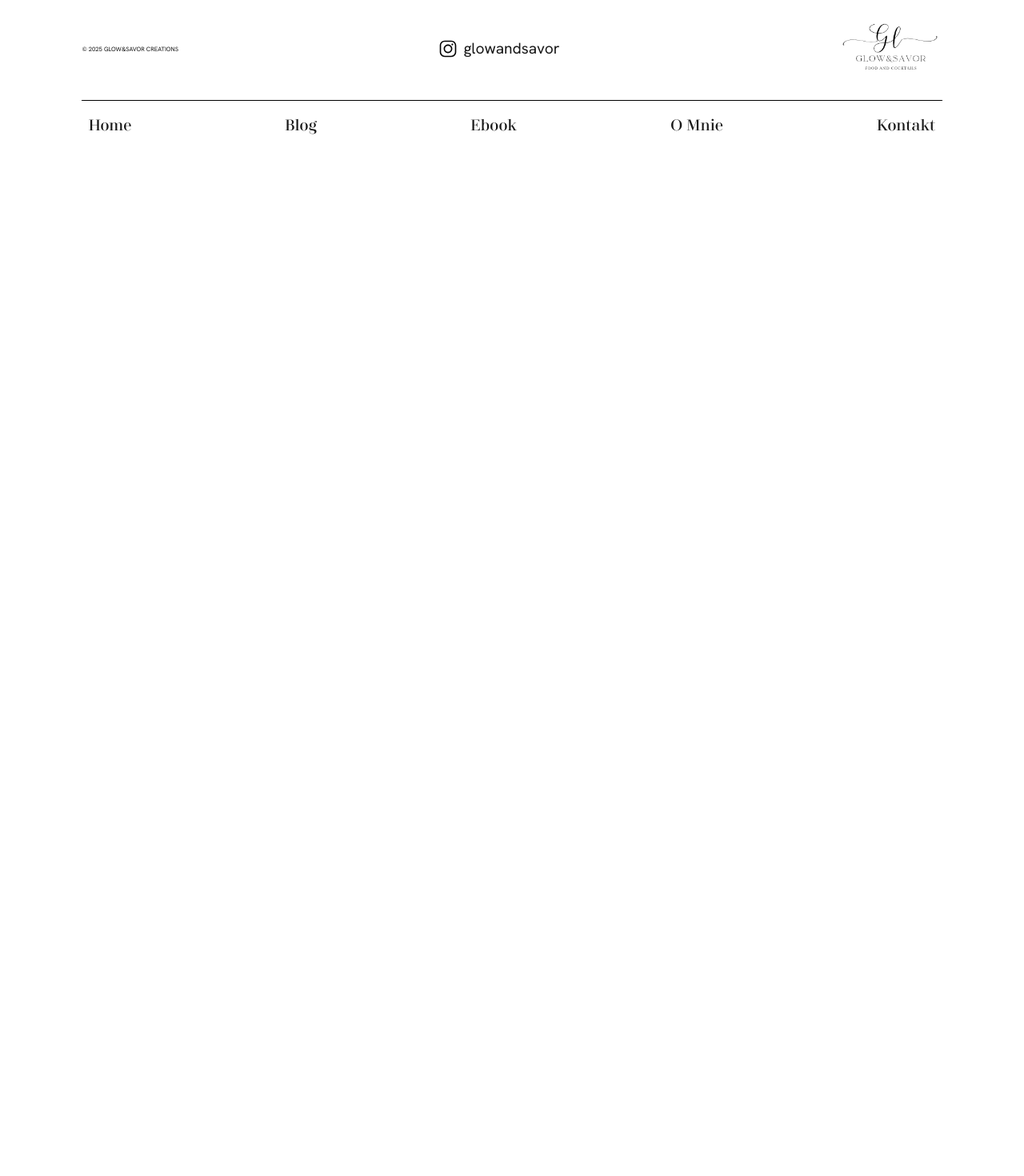
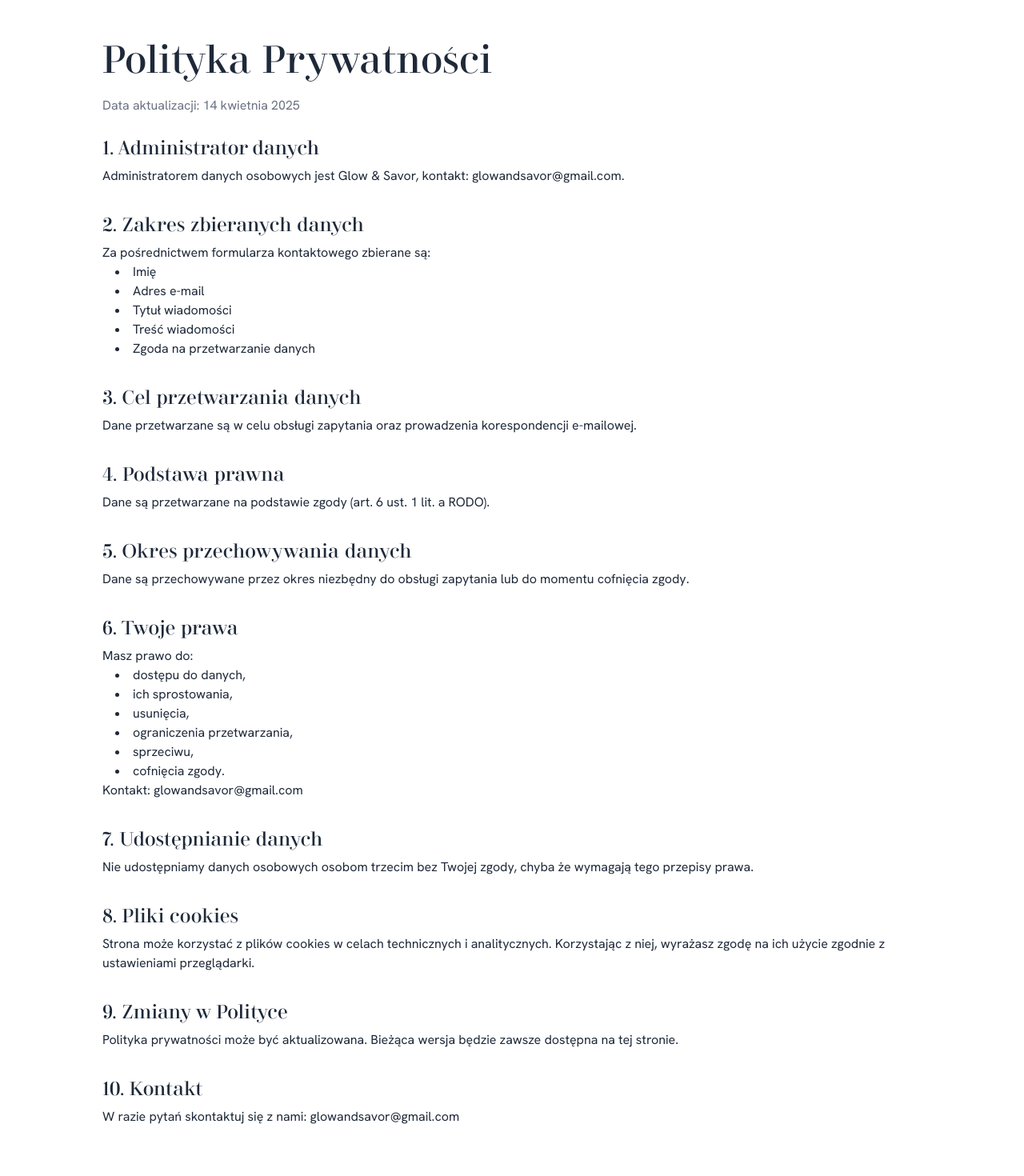
Before and after one commit to sadkooski/glowandsavor, a React (Vite) app in the folder frontend/: page /glowandsavor/privacy-policy in a window 1280 px wide. Shown: the part 240-1710 px from the top of the page at 80% size. Before the commit the page ends 800 px from the top, so only its background shows below. Built offline with nearby package versions, Linux system fonts and the light colour scheme.

Commit message:
policy privacy added and mail validation

```diff
--- a/frontend/_config.yml
+++ b/frontend/_config.yml
@@ -3,3 +3,6 @@ description: Strona stworzona w Jekyll
 baseurl: ""  # Jeśli strona jest główną stroną repozytorium
 url: "https://sadkooski.github.io"  # Twój GitHub Pages URL
 theme: jekyll-theme-slate  # Przykładowy motyw Jekyll
+exclude:
+  - node_modules
+  - "README.md"
--- a/frontend/package.json
+++ b/frontend/package.json
@@ -21,6 +21,7 @@
     "react-dom": "^19.0.0",
     "react-redux": "^9.2.0",
     "react-router-dom": "^7.2.0",
+    "react-toastify": "^11.0.5",
     "tailwindcss": "^4.0.10"
   },
   "devDependencies": {
--- a/frontend/src/App.jsx
+++ b/frontend/src/App.jsx
@@ -8,6 +8,10 @@ import {
   Routes,
   useLocation
 } from "react-router-dom";
+
+import { ToastContainer } from "react-toastify";
+import "react-toastify/dist/ReactToastify.css";
+import PrivacyPolicy from "./pages/PrivacyPolicy";
 
 import Footer from "./components/Footer.jsx";
 import Header from "./components/Header.jsx";
@@ -38,9 +42,21 @@ function App() {
         <Route path="/about" element={<About />} />
         <Route path="/contact" element={<Contact />} />
         <Route path="/ebook" element={<Ebook />} />
+        <Route path="/privacy-policy" element={<PrivacyPolicy />} />
       </Routes>
       <Footer />
-    </Router>
+      <ToastContainer
+  position="top-right"
+  autoClose={5000}
+  hideProgressBar={false}
+  newestOnTop={false}
+  closeOnClick
+  rtl={false}
+  pauseOnFocusLoss
+  draggable
+  pauseOnHover
+  theme="light"
+/>    </Router>
   );
 }
 
--- a/frontend/src/components/ContactForm.jsx
+++ b/frontend/src/components/ContactForm.jsx
@@ -1,4 +1,5 @@
 import React, { useState } from "react";
+import { toast } from "react-toastify";
 
 const ContactForm = () => {
   // Stan do przechowywania danych formularza
@@ -7,6 +8,7 @@ const ContactForm = () => {
     email: "",
     title: "",
     message: "",
+    privacy: false, // dodane pole zgody
   });
 
   // Stan do przechowywania błędów
@@ -15,6 +17,7 @@ const ContactForm = () => {
     email: "",
     title: "",
     message: "",
+    privacy: "", // dodane pole zgody
   });
 
   // Funkcja obsługująca zmianę wartości w formularzu
@@ -23,6 +26,19 @@ const ContactForm = () => {
     setFormData({
       ...formData,
       [name]: value,
+    });
+  };
+
+  // Funkcja obsługująca zmianę stanu checkboxa zgody
+  const handleCheckboxChange = (e) => {
+    const { name, checked } = e.target;
+    setFormData({
+      ...formData,
+      [name]: checked,
+    });
+    setErrors({
+      ...errors,
+      [name]: "",
     });
   };
 
@@ -65,6 +81,12 @@ const ContactForm = () => {
       valid = false;
     }
 
+    // Walidacja zgody na przetwarzanie danych
+    if (!formData.privacy) {
+      formErrors.privacy = "Musisz wyrazić zgodę na przetwarzanie danych osobowych.";
+      valid = false;
+    }
+
     setErrors(formErrors);
     return valid;
   };
@@ -74,7 +96,6 @@ const ContactForm = () => {
     e.preventDefault();
 
     if (validateForm()) {
-      // Przykład wysyłania danych na serwer
       try {
         const response = await fetch("http://localhost:5000/api/send-email", {
           method: "POST",
@@ -83,14 +104,16 @@ const ContactForm = () => {
           },
           body: JSON.stringify(formData),
         });
+
         if (response.ok) {
-          alert("Wiadomość została wysłana!");
-          setFormData({ name: "", email: "", title: "", message: "" });
+          toast.success("Wiadomość została wysłana pomyślnie!");
+          setFormData({ name: "", email: "", title: "", message: "", privacy: false }); // Zresetuj formularz
         } else {
-          alert("Wystąpił błąd przy wysyłaniu wiadomości.");
+          toast.error("Wystąpił błąd przy wysyłaniu wiadomości.");
         }
       } catch (error) {
         console.error("Błąd przy wysyłaniu wiadomości:", error);
+        toast.error("Coś poszło nie tak. Spróbuj ponownie później.");
       }
     }
   };
@@ -166,6 +189,26 @@ const ContactForm = () => {
             {errors.message && <p className="text-red-500">{errors.message}</p>}
           </div>
 
+          {/* Checkbox zgody */}
+          <div className="">
+            <label className="flex items-start text-gray-600 text-sm md:text-[1vw]">
+              <input
+                type="checkbox"
+                name="privacy"
+                checked={formData.privacy}
+                onChange={handleCheckboxChange}
+                className="mr-2 mt-[0.3em]"
+            />
+            <span className="font-[HankenGrotesk]">
+              Wyrażam zgodę na przetwarzanie moich danych osobowych przez Glow & Savor w celu obsługi zapytania przesłanego za pomocą formularza kontaktowego, zgodnie z&nbsp;
+            <a href="/glowandsavor/privacy-policy" className="text-blue-600 underline inline">
+              Polityką Prywatności
+            </a>.
+            </span>
+            </label>
+              {errors.privacy && <p className="text-red-500 mt-2">{errors.privacy}</p>}
+          </div>
+
           <button
             type="submit"
             className="flex justify-center md:justify-normal font-medium md:text-[1.5vw] text-2xl md:px-[4vw] w-full md:w-fit md:py-[0.5vw] py-3 bg-blue-600 text-white rounded-md hover:bg-blue-700 transition"
--- a/frontend/src/components/Footer.jsx
+++ b/frontend/src/components/Footer.jsx
@@ -8,7 +8,6 @@ const Footer = () => {
                 {/* Główna sekcja footer */}
                 <div className=""></div>
                 <div className="flex flex-col md:flex-row items-center justify-between border-b-1 pt-20 md:pt-0 pb-7 border-black md:pb-[4vw]">
-
 
                     {/* Tekst po lewej */}
                     <p className="md:text-[0.6vw] text-xs">&copy; 2025 GLOW&SAVOR CREATIONS</p>
--- a/frontend/src/components/Header.jsx
+++ b/frontend/src/components/Header.jsx
@@ -67,7 +67,7 @@ const Header = () => {
                     </svg>
                 </button>
 
-                <nav className="flex flex-col gap-12 text-3xl font-medium w-full items-end">
+                <nav className="flex flex-col gap-12 text-3xl font-medium w-full items-end font-[Didonesque]">
                     <Link to="/" onClick={() => setIsMobileMenuOpen(false)}>HOME</Link>
                     <Link to="/blog" onClick={() => setIsMobileMenuOpen(false)}>BLOG</Link>
                     <Link to="/ebook" onClick={() => setIsMobileMenuOpen(false)}>EBOOK</Link>
--- /dev/null
+++ b/frontend/src/pages/PrivacyPolicy.jsx
@@ -0,0 +1,80 @@
+import React from "react";
+
+const PrivacyPolicy = () => {
+  return (
+    <div className="px-6 md:px-[10vw] py-10 md:py-[5vw] text-left bg-white text-gray-800">
+      <h1 className="text-3xl md:text-5xl font-bold mb-6">Polityka Prywatności</h1>
+      <p className="mb-6 text-sm md:text-base text-gray-500">Data aktualizacji: 14 kwietnia 2025</p>
+
+      <section className="mb-8">
+        <h2 className="text-xl md:text-2xl font-semibold mb-2">1. Administrator danych</h2>
+        <p>Administratorem danych osobowych jest Glow & Savor, kontakt: glowandsavor@gmail.com.</p>
+      </section>
+
+      <section className="mb-8">
+        <h2 className="text-xl md:text-2xl font-semibold mb-2">2. Zakres zbieranych danych</h2>
+        <p>Za pośrednictwem formularza kontaktowego zbierane są:</p>
+        <ul className="list-disc list-inside pl-4">
+          <li>Imię</li>
+          <li>Adres e-mail</li>
+          <li>Tytuł wiadomości</li>
+          <li>Treść wiadomości</li>
+          <li>Zgoda na przetwarzanie danych</li>
+        </ul>
+      </section>
+
+      <section className="mb-8">
+        <h2 className="text-xl md:text-2xl font-semibold mb-2">3. Cel przetwarzania danych</h2>
+        <p>Dane przetwarzane są w celu obsługi zapytania oraz prowadzenia korespondencji e-mailowej.</p>
+      </section>
+
+      <section className="mb-8">
+        <h2 className="text-xl md:text-2xl font-semibold mb-2">4. Podstawa prawna</h2>
+        <p>Dane są przetwarzane na podstawie zgody (art. 6 ust. 1 lit. a RODO).</p>
+      </section>
+
+      <section className="mb-8">
+        <h2 className="text-xl md:text-2xl font-semibold mb-2">5. Okres przechowywania danych</h2>
+        <p>Dane są przechowywane przez okres niezbędny do obsługi zapytania lub do momentu cofnięcia zgody.</p>
+      </section>
+
+      <section className="mb-8">
+        <h2 className="text-xl md:text-2xl font-semibold mb-2">6. Twoje prawa</h2>
+        <p>Masz prawo do:</p>
+        <ul className="list-disc list-inside pl-4">
+          <li>dostępu do danych,</li>
+          <li>ich sprostowania,</li>
+          <li>usunięcia,</li>
+          <li>ograniczenia przetwarzania,</li>
+          <li>sprzeciwu,</li>
+          <li>cofnięcia zgody.</li>
+        </ul>
+        <p>Kontakt: glowandsavor@gmail.com</p>
+      </section>
+
+      <section className="mb-8">
+        <h2 className="text-xl md:text-2xl font-semibold mb-2">7. Udostępnianie danych</h2>
+        <p>Nie udostępniamy danych osobowych osobom trzecim bez Twojej zgody, chyba że wymagają tego przepisy prawa.</p>
+      </section>
+
+      <section className="mb-8">
+        <h2 className="text-xl md:text-2xl font-semibold mb-2">8. Pliki cookies</h2>
+        <p>
+          Strona może korzystać z plików cookies w celach technicznych i analitycznych. Korzystając z niej, wyrażasz zgodę na ich użycie zgodnie z ustawieniami przeglądarki.
+        </p>
+      </section>
+
+      <section className="mb-8">
+        <h2 className="text-xl md:text-2xl font-semibold mb-2">9. Zmiany w Polityce</h2>
+        <p>Polityka prywatności może być aktualizowana. Bieżąca wersja będzie zawsze dostępna na tej stronie.</p>
+      </section>
+
+      <section>
+        <h2 className="text-xl md:text-2xl font-semibold mb-2">10. Kontakt</h2>
+        <p>W razie pytań skontaktuj się z nami: glowandsavor@gmail.com</p>
+      </section>
+    </div>
+  );
+};
+
+export default PrivacyPolicy;
```
Also changed, not shown: 1 other file (tests, documents, lock files or other folders).
